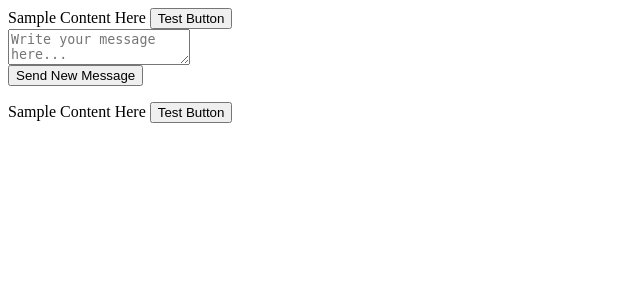
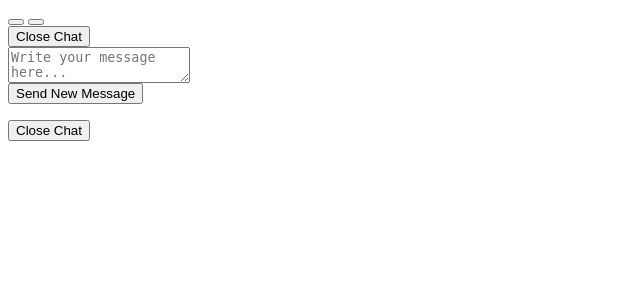
Before and after one commit to Tomosius/My_Precious, a Django app: template conversations/templates/message_button.html in a window 1280 px wide. Shown: the top 300 px of the page, without its empty margins (0-640 px from the left). Run offline with Django 5.2, Linux system fonts and the light colour scheme; the template is opened without the code that fills it, so the values that code supplies are empty.

Commit message:
user chat on profile is changing dynamically

```diff
--- a/My_Precious/settings.py
+++ b/My_Precious/settings.py
@@ -32,7 +32,7 @@ BASE_DIR = Path(__file__).resolve().parent.parent
 SECRET_KEY = os.environ.get("SECRET_KEY")
 
 # SECURITY WARNING: don't run with debug turned on in production!
-DEBUG = True
+DEBUG = False
 
 ALLOWED_HOSTS = ['127.0.0.1', '.herokuapp.com']
 
--- a/conversations/templates/message_button.html
+++ b/conversations/templates/message_button.html
@@ -1,8 +1,12 @@
-<div id="content-to-load" class="d-none">
-	<a> Sample Content Here </a>
-	<button id="message-button-big-screen-restore" type=button class=" btn btn-primary">
-		Test Button
+<div>
+	<button id="message-button-big-screen" type=button class=" d-none d-sm-block btn btn-primary">
+		<i class="fa-regular fa-envelope"></i>
 	</button>
+	<button id="" type="button" class="btn btn-primary d-block d-sm-none"
+	        data-bs-toggle="modal" data-bs-target="#message-modal">
+		<i class="fa-regular fa-envelope"></i>
+	</button>
+
 </div>
 
 
@@ -11,6 +15,10 @@
 	<!-- Modal content -->
 	<div class="modal-dialog">
 		<div class="modal-content">
+			<div id="content-to-load">
+				<button id="message-button-big-screen-restore" type="button" class="btn btn-dark d-none d-sm-block">
+					Close Chat
+				</button>
 				<!-- Messages display -->
 				{% for conversation in conversations %}
 					<div id="conversation-{{ conversation.id }}" class="mb-4">
@@ -28,7 +36,7 @@
 						<form method="post" class="p-2">
 							{% csrf_token %}
 							<div class="mb-3">
-							{{ messages_form.text}}
+								{{ messages_form.text }}
 							</div>
 							<button type="submit" class="btn btn-primary">Send</button>
 						</form>
@@ -36,29 +44,25 @@
 				{% endfor %}
 				{% if not conversations or user.username == 'beta' %}
 					<div class="mt-4">
-					<form method="post" action="{% url 'conversations:send_message' recipient_username=user.username %}"
-					      class="p-2">
+						<form method="post" action="{% url 'conversations:send_message' recipient_username=user.username %}" class="p-2">
 							{% csrf_token %}
 							<div class="mb-3">
-							<textarea name="text" placeholder="Write your message here..."
-							          class="form-control"></textarea>
+								<label>
+									<textarea name="text" placeholder="Write your message here..." class="form-control"></textarea>
+								</label>
 							</div>
 							<button type="submit" class="btn btn-success">Send New Message</button>
 						</form>
 					</div>
 				{% endif %}
-
-
+				<button id="message-button-big-screen-restore" type="button" class="btn btn-dark d-none">
+					Close Chat
+				</button>
+			</div>
 		</div>
 	</div>
 </div>
 
-<div id="content-to-load" class="d-none">
-	<a> Sample Content Here </a>
-	<button id="message-button-big-screen-restore" type=button class=" btn btn-primary">
-		Test Button
-	</button>
-</div>
 
 <script>
     // Initialize a variable to store the original content
@@ -68,7 +72,6 @@
         // Store current content in the variable
         originalContent = $('#desktopRightSection').html();
         // Make the content-to-load visible and load it into `#desktopRightSection`
-        $('#content-to-load').removeClass('d-none');
         $('#desktopRightSection').html($('#content-to-load').html());
     });
 
--- a/users/templates/user_profile.html
+++ b/users/templates/user_profile.html
@@ -43,11 +43,6 @@
     <div class="col-12 col-sm-6 col-md-4 d-none d-sm-block scrollable-section" id="desktopLeftSection">
       <div class="container">
 	      <div class="row">
-	      <div>
-	  <a href="{% url 'conversations:send_message' recipient_username=user.username %}"><i class="fa-regular fa-envelope"></i></a>
-
-
-  </div>
 	        <div>
 		        {% if user_profile.user_photo %}
 			      <img src="{{ user_profile.user_photo.url }}" alt="{{ user.username }}'s profile image" class="col-4 rounded- mt-3"/>
```
Also changed, not shown: users/views.py (line endings or trailing spaces). Lines whose indentation alone changed are shown as unchanged.
